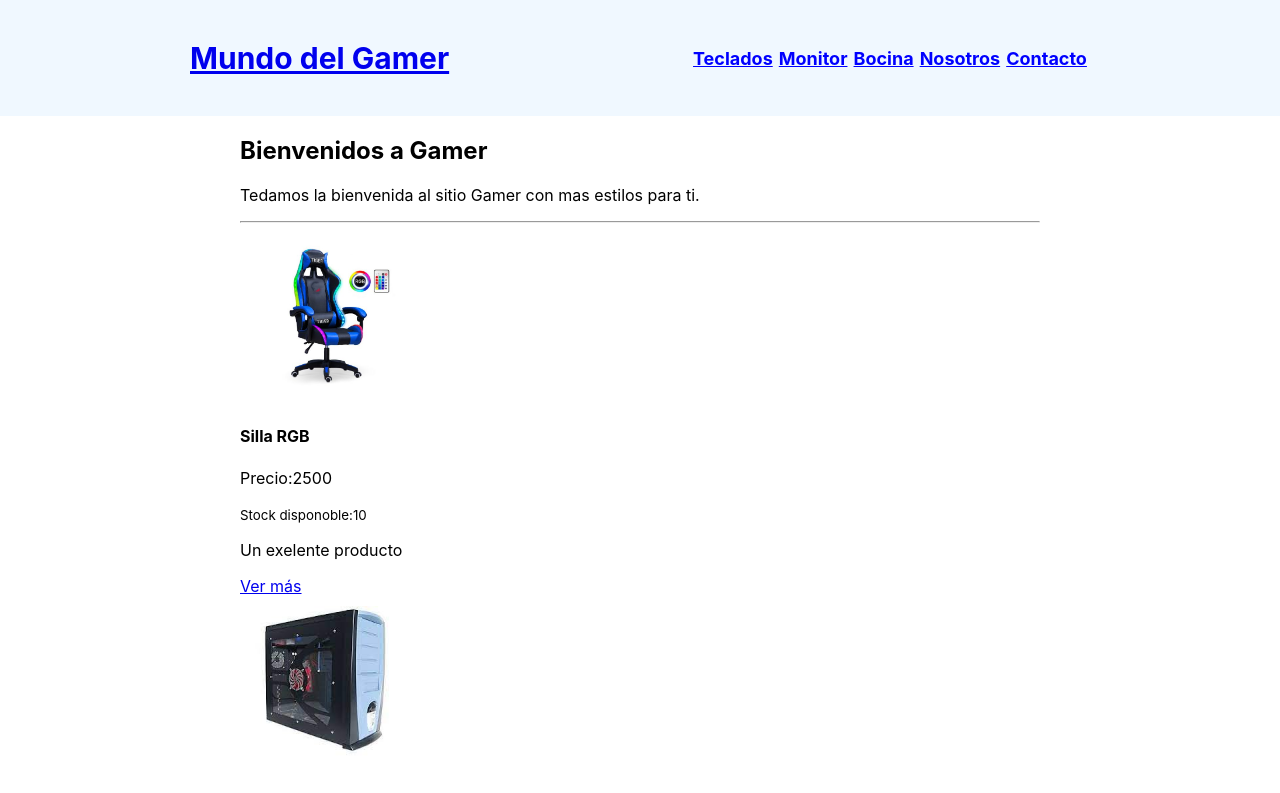
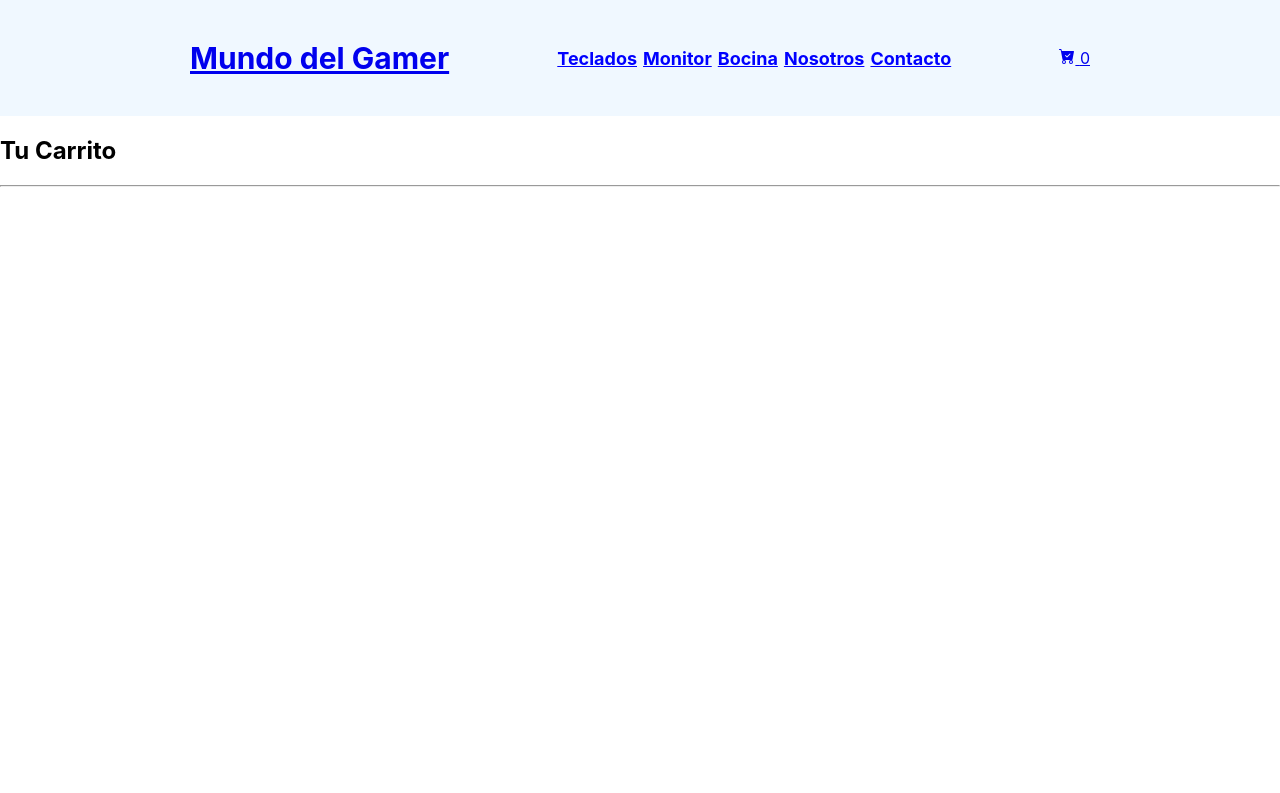
Before and after one commit to Armamag14n09/Curso-React-Js, a React (Create React App) app in the folder rj-armando/: page /cart in a window 1280 px wide. Before the commit this address led to /. Shown: the top 793 px of the page. Built offline with nearby package versions, Linux system fonts and the light colour scheme.

Commit message:
EntregaContext

```diff
--- a/rj-armando/package.json
+++ b/rj-armando/package.json
@@ -8,6 +8,7 @@
     "@testing-library/user-event": "^13.5.0",
     "react": "^18.2.0",
     "react-dom": "^18.2.0",
+    "react-icons": "^4.4.0",
     "react-router-dom": "^6.3.0",
     "react-scripts": "5.0.1",
     "web-vitals": "^2.1.4"
--- a/rj-armando/src/App.js
+++ b/rj-armando/src/App.js
@@ -5,12 +5,16 @@ import { BrowserRouter, Navigate, Route, Routes} from 'react-router-dom';
 import ItemDatailContainer from './components/ItemDetailContainer/ItemDetailContainer';
 import Nosotros from './components/Nosotros/Nosotros';
 import Contacto from './components/Contacto/Contacto';
-
+import { CartProvider } from './Context/CartContext';
+import Cart from './components/Cart/Cart';
 
 const App = () =>{
 
+
+
   return (
 
+    <CartProvider>
 
     <div>
 
@@ -24,6 +28,7 @@ const App = () =>{
           <Route path='/productos/:categoryId' element={ <ItemListContainer/> } />
           <Route path='/item/:itemId' element={ <ItemDatailContainer/> }/>
 
+          <Route path='/cart' element={<Cart/>} />
           <Route path= "/nosotros" element={<Nosotros/>}/>
           <Route path= "/contacto" element={<Contacto/>}/>
           <Route path='*' element={<Navigate to="/" />} />
@@ -31,7 +36,11 @@ const App = () =>{
         </Routes>
 
       </BrowserRouter>
+
     </div>
+
+  </CartProvider>
+
 
   );
 }
--- /dev/null
+++ b/rj-armando/src/Context/CartContext.js
@@ -0,0 +1,40 @@
+import {  createContext, useState } from "react"
+
+
+
+export const CartContext = createContext ()
+
+export const CartProvider = ( {children} ) => {
+
+    const [cart, setCart] = useState([])
+
+    const addToCart = (item) => {
+      setCart([...cart, item])
+    }
+
+
+
+    const isInCart = (id) => {
+      return cart.some((item) => item.id === id)
+    }
+
+    const cartQuantity = () => {
+      return cart.reduce ((acc, item) => acc + item.cantidad, 0)
+    }
+
+    const cartTotal = () => {
+        return cart.reduce((acc, item) => acc +item.cantidad * item.precio, 0)
+    }
+
+    return (
+        <CartContext.Provider value={{
+            cart,
+            addToCart,
+            isInCart,
+            cartQuantity,
+            cartTotal
+          }}>
+             {children}
+        </CartContext.Provider>
+    )
+}
--- /dev/null
+++ b/rj-armando/src/components/Cart/Cart.js
@@ -0,0 +1,29 @@
+import { useContext } from "react"
+import { CartContext } from "../../Context/CartContext"
+
+
+const Cart = () => {
+
+    const { cart } = useContext(CartContext)
+
+    return (
+        <div className="container my-5">
+            <h2>Tu Carrito</h2>
+            <hr/>
+
+            {cart.map((item) => (
+
+            <div key={item.id}>
+                <h3> {item.nombre} </h3>
+                <p>Precio: {item.precio} </p>
+                <p>Cantidad: {item.cantidad} </p>
+                <p>Categoria: {item.category} </p>
+                <hr/>
+
+            </div>
+            ))}
+        </div>
+    )
+}
+
+export default Cart
--- /dev/null
+++ b/rj-armando/src/components/CartWidget/CartWidget.js
@@ -0,0 +1,20 @@
+import { useContext } from 'react'
+import {BsFillCartCheckFill} from 'react-icons/bs'
+import { Link } from 'react-router-dom'
+import { CartContext } from '../../Context/CartContext'
+
+const CartWidget = () => {
+
+    const {cartQuantity} = useContext(CartContext)
+
+    return(
+
+
+        <Link to="/cart">
+            <BsFillCartCheckFill/>
+            <span> {cartQuantity() } </span>
+        </Link>
+    )
+}
+
+export default CartWidget
--- a/rj-armando/src/components/Contacto/Contacto.js
+++ b/rj-armando/src/components/Contacto/Contacto.js
@@ -1,6 +1,9 @@
+
 
 
 const Contacto  = () => {
+
+
 
     const handleSubmit = (event) => {
         event.preventDefault()
--- a/rj-armando/src/components/ItemDatail/ItemDetail.js
+++ b/rj-armando/src/components/ItemDatail/ItemDetail.js
@@ -1,6 +1,8 @@
 import Counter from "../Counter/Counter"
-import { useState } from "react"
+import { useContext, useState } from "react"
 import Select from "../Select/Select"
+import { CartContext } from "../../Context/CartContext"
+import { Link } from "react-router-dom"
 
 
 const options = [
@@ -21,6 +23,9 @@ const options = [
 
 const ItemDetail = ({item} ) => {
 
+    const { cart, addToCart, isInCart } = useContext(CartContext)
+    console.log(cart)
+
     const [cantidad, setCantidad,] = useState(1)
 
     const handleAgregar = () => {
@@ -28,13 +33,11 @@ const ItemDetail = ({item} ) => {
             id: item.id,
             precio: item.precio,
             nombre: item.nombre,
-            cantidad
+            cantidad,
+
         }
-        console.log(itemToCart)
-       // console.log({
-       //     ...item,
-       //     cantidad
-       // })
+        console.log(isInCart(item.id))
+        addToCart(itemToCart)
     }
 
 
@@ -49,12 +52,21 @@ const ItemDetail = ({item} ) => {
             <Select options={options}/>
             <hr/>
 
-            <Counter
+            {isInCart(item.id) && <p>El item ya está agregado</p>}
+
+            {
+                isInCart(item.id)
+                 ?  <Link to="/cart" className="btn btn-success my-2">Terminar mi compra</Link>
+                :   <Counter
                 max={item.stock}
                 counter={cantidad}
                 setCounter={setCantidad}
                 handleAgregar={handleAgregar}
+
+
+
             />
+}
 
         </div>
     )
--- a/rj-armando/src/components/NavBar.js
+++ b/rj-armando/src/components/NavBar.js
@@ -1,5 +1,6 @@
 import './App.css'
 import { Link  } from 'react-router-dom'
+import CartWidget from './CartWidget/CartWidget'
 
 export const NavBar = () => {
     return(
@@ -15,9 +16,11 @@ export const NavBar = () => {
               <Link to='/productos/bocina' className="NavBar-navlink">Bocina</Link>
               <Link to='/nosotros' className="NavBar-navlink">Nosotros</Link>
               <Link to='/contacto' className="NavBar-navlink">Contacto</Link>
+            </nav>
+
+              <CartWidget/>
 
 
-            </nav>
           </div>
       </header>
     )
```
Also changed, not shown: 1 other file (tests, documents, lock files or other folders). Lines whose indentation alone changed are shown as unchanged.
